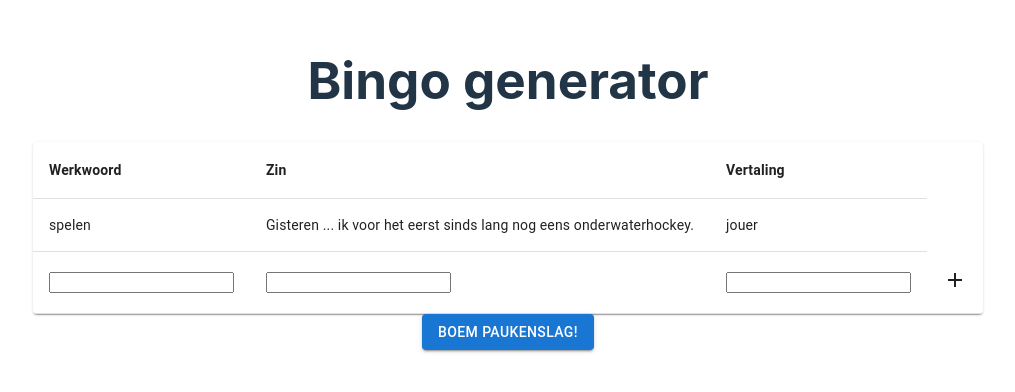
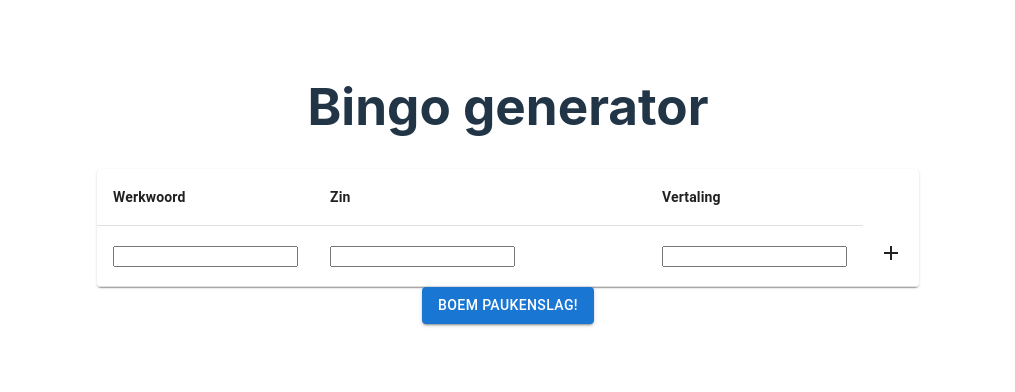
Before and after one commit to bgossele/bingo, a React (Vite) app in the folder bingo/: page / in a window 1280 px wide. Shown: the part 216-608 px from the top of the page, without its empty margins (132-1147 px from the left). Built offline with nearby package versions, Linux system fonts and the light colour scheme.

Commit message:
pas aantal rijen dynamisch aan

```diff
--- a/bingo/src/components/BingoInputTabel.tsx
+++ b/bingo/src/components/BingoInputTabel.tsx
@@ -6,20 +6,11 @@ import TableCell from '@mui/material/TableCell';
 import TableContainer from '@mui/material/TableContainer';
 import TableHead from '@mui/material/TableHead';
 import TableRow from '@mui/material/TableRow';
-import { useMemo, useState } from 'react';
+import { useCallback, useMemo, useState } from 'react';
 import { BingoInput, BingoZin } from '../types/bingo';
 
-const bingoZinnen: BingoZin[] = [
-  {
-    infinitief: 'spelen',
-    vertaling: 'jouer',
-    zin: 'Gisteren ... ik voor het eerst sinds lang nog eens onderwaterhockey.',
-    sterkWerkwoord: false,
-  },
-];
-
 function BingoInputTabel() {
-  const [input, setInput] = useState<BingoInput>({ werkwoorden: [] });
+  const [input] = useState<BingoInput>({ werkwoorden: [] });
   const [nieuwWerkwoord, setNieuwWerkwoord] = useState<string>('');
   const [nieuweVertaling, setNieuweVertaling] = useState<string>('');
   const [nieuweZin, setNieuweZin] = useState<string>('');
@@ -29,21 +20,21 @@ function BingoInputTabel() {
     [nieuwWerkwoord, nieuweVertaling, nieuweZin],
   );
 
-  const toevoegen = () => {
+  const toevoegen = useCallback(() => {
+    if (!toevoegenMogelijk) {
+      return;
+    }
     const newWerkwoord: BingoZin = {
       infinitief: nieuwWerkwoord,
       vertaling: nieuweVertaling,
       zin: nieuweZin,
       sterkWerkwoord: false,
     };
-    setInput((prevInput) => ({
-      ...prevInput,
-      werkwoorden: [...prevInput.werkwoorden, newWerkwoord],
-    }));
+    input.werkwoorden.push(newWerkwoord);
     setNieuwWerkwoord('');
     setNieuweVertaling('');
     setNieuweZin('');
-  };
+  }, [input, nieuwWerkwoord, nieuweVertaling, nieuweZin, toevoegenMogelijk]);
 
   const handleNieuwWerkwoordChange = (event: React.ChangeEvent<HTMLInputElement>) => {
     setNieuwWerkwoord(event.target.value);
@@ -57,33 +48,23 @@ function BingoInputTabel() {
     setNieuweVertaling(event.target.value);
   };
 
-  input.werkwoorden = bingoZinnen;
+  //input.werkwoorden = [...bingoZinnen];
 
-  return (
-    <TableContainer component={Paper}>
-      <Table sx={{ minWidth: 650 }} aria-label="simple table">
-        <TableHead>
-          <TableRow>
-            <TableCell sx={{ fontWeight: 'bold' }}>Werkwoord</TableCell>
-            <TableCell sx={{ fontWeight: 'bold' }} align="left">
-              Zin
-            </TableCell>
-            <TableCell sx={{ fontWeight: 'bold' }} align="left">
-              Vertaling
-            </TableCell>
-          </TableRow>
-        </TableHead>
-        <TableBody>
-          {input?.werkwoorden.map((row, index) => (
+  const tableRows = useMemo(() => {
+    return input.werkwoorden
+      .map((row, index) => (
         <TableRow key={index} sx={{ '&:last-child td, &:last-child th': { border: 0 } }}>
           <TableCell component="th" scope="row">
             {row.infinitief}
           </TableCell>
-              <TableCell align="left">{row.zin}</TableCell>
+          <TableCell align="left" sx={{ width: '400px' }}>
+            {row.zin}
+          </TableCell>
           <TableCell align="left">{row.vertaling}</TableCell>
         </TableRow>
-          ))}
-          <TableRow>
+      ))
+      .concat(
+        <TableRow key="toevoegen">
           <TableCell>
             <input type="text" value={nieuwWerkwoord} onChange={handleNieuwWerkwoordChange} />
           </TableCell>
@@ -96,8 +77,25 @@ function BingoInputTabel() {
           <TableCell>
             <AddIcon onClick={toevoegen} />
           </TableCell>
+        </TableRow>,
+      );
+  }, [input.werkwoorden, nieuwWerkwoord, nieuweVertaling, nieuweZin, toevoegen]); // Update the dependency to input.werkwoorden instead of input
+
+  return (
+    <TableContainer component={Paper}>
+      <Table sx={{ minWidth: 650 }} aria-label="simple table">
+        <TableHead>
+          <TableRow>
+            <TableCell sx={{ fontWeight: 'bold' }}>Werkwoord</TableCell>
+            <TableCell sx={{ fontWeight: 'bold', width: '300px' }} align="left">
+              Zin
+            </TableCell>
+            <TableCell sx={{ fontWeight: 'bold' }} align="left">
+              Vertaling
+            </TableCell>
           </TableRow>
-        </TableBody>
+        </TableHead>
+        <TableBody>{tableRows}</TableBody>
       </Table>
     </TableContainer>
   );
```
Lines whose indentation alone changed are shown as unchanged.
